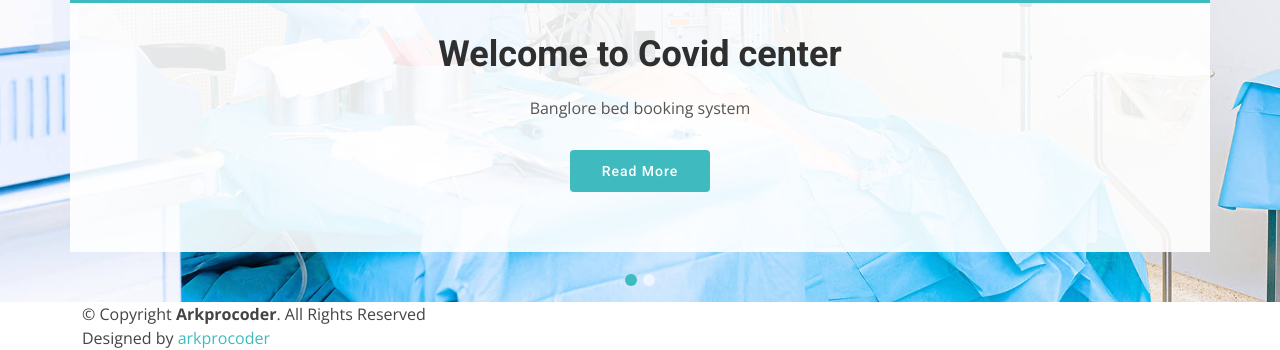
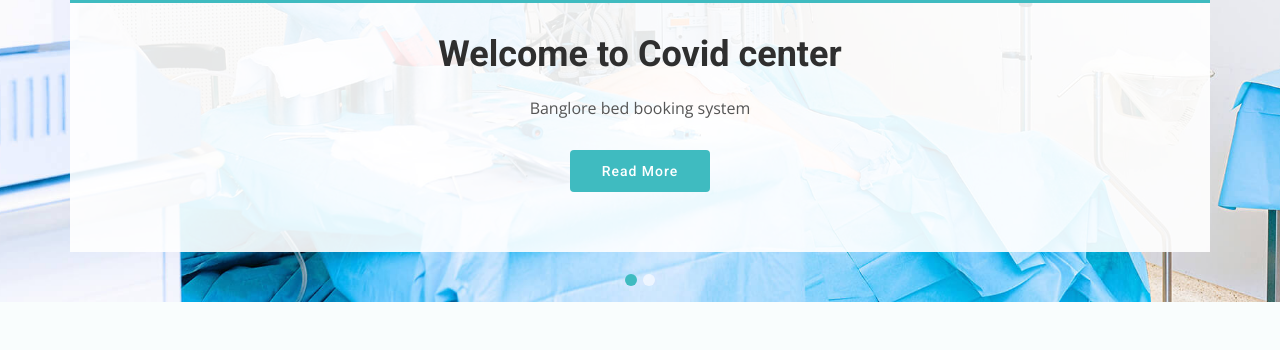
Before and after one commit to Ganeshshinde-2003/Covid-Bed-Booking-DBMS-Project, a Flask app: page / in a window 1280 px wide. Shown: the part 498-848 px from the top of the page. After the commit the page ends 800 px from the top, so only its background shows below. Run offline with Flask 3, Linux system fonts and the light colour scheme; parts of the project's set-up code (start-up, migrations or seed data) failed here and were passed over; some libraries are stand-ins or nearby versions.

Commit message:
minor changes

```diff
--- a/templates/base.html
+++ b/templates/base.html
@@ -152,20 +152,6 @@
 
   {% endblock body %}
 
-
-
-<footer>
-    <div class="container">
-      <div class="copyright">
-        &copy; Copyright <strong><span>Arkprocoder</span></strong>. All Rights Reserved
-      </div>
-      <div class="credits">
-
-        Designed by <a href="https://arprocoder.tech/">arkprocoder</a>
-      </div>
-    </div>
-  </footer><!-- End Footer -->
-
   <div id="preloader"></div>
   <a href="#" class="back-to-top d-flex align-items-center justify-content-center"><i class="bi bi-arrow-up-short"></i></a>
 
```
